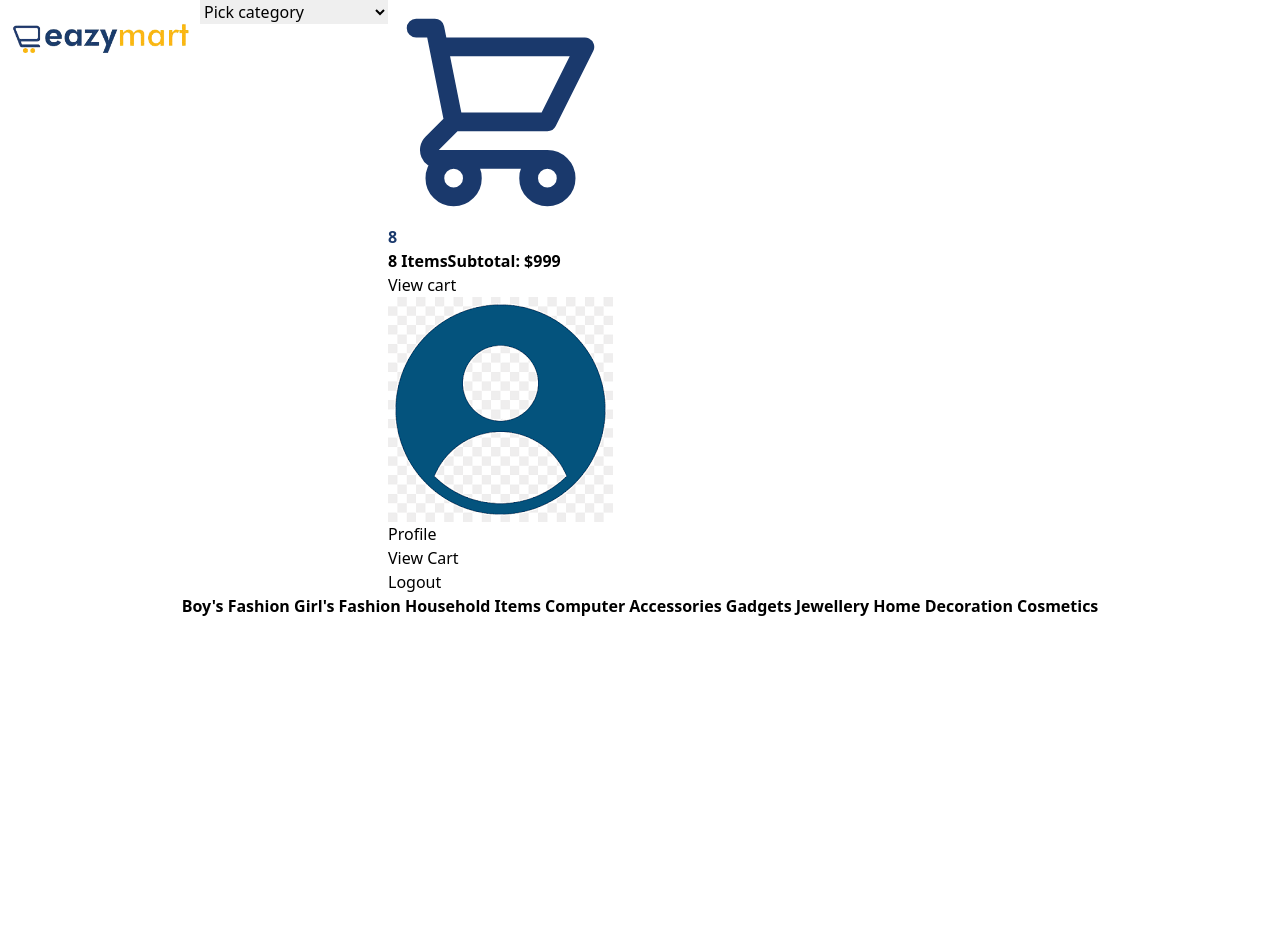
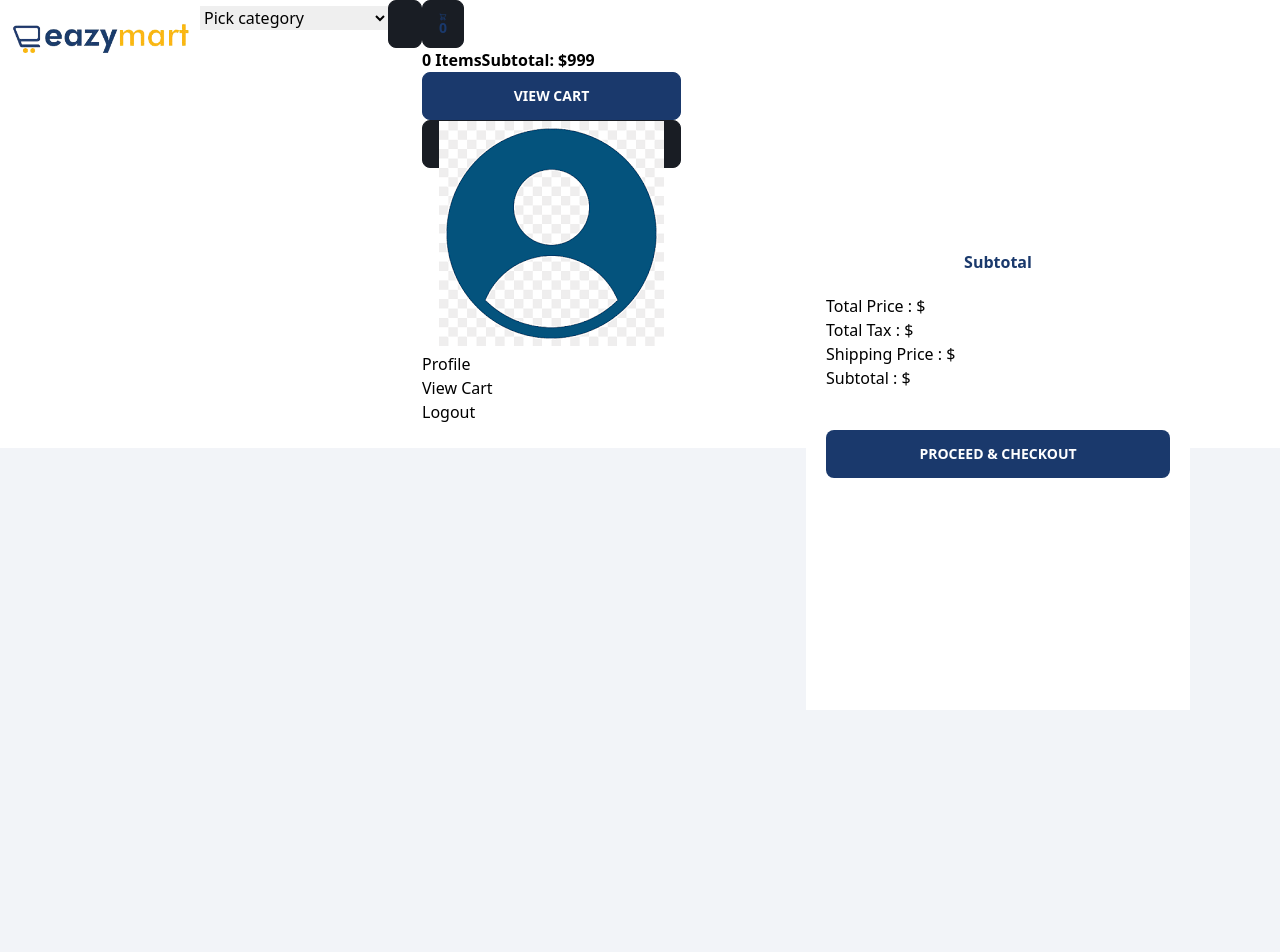
Before and after one commit to Nayem55/EazyMart, a Next.js app: page /cart in a window 1280 px wide. Before the commit this address had no page. Shown: the top 952 px of the page. Built offline with nearby package versions, Linux system fonts and the light colour scheme.

Commit message:
added cart page and implemented post and delete operation

```diff
--- /dev/null
+++ b/Components/CartProduct.js
@@ -0,0 +1,41 @@
+import style from '../styles/CartProduct.module.css'
+import { FontAwesomeIcon } from "@fortawesome/react-fontawesome";
+import {faTrash} from '@fortawesome/free-solid-svg-icons'
+
+const CartProduct = ({item , loadCart}) => {
+  const handleDelete=(id)=>{
+    fetch(`http://localhost:3000/api/cart/${id}`,{
+      method: "DELETE"
+    });
+    loadCart();
+  }
+    return (
+        <div className={`${style.cartProduct} flex`}>
+          <img src={item.img} alt="" />
+          <div className="ml-5 text-black">
+            <p>{item.name}</p>
+            <p>Price : ${item.price}</p>
+            <div className="form-control">
+              <div className="input-group">
+                <select className="select select-bordered border-primary">
+                  <option disabled selected>
+                    Pick size
+                  </option>
+                  <option>S</option>
+                  <option>M</option>
+                  <option>L</option>
+                  <option>XL</option>
+                  <option>XXL</option>
+                </select>
+              </div>
+            </div>
+            Quantity : {item?.quantity}
+          </div>
+          <button onClick={()=>handleDelete(item.id)} className='btn bg-white border-none hover:bg-white text-xl text-error hover:text-black ml-auto  cursor-pointer'>
+          <FontAwesomeIcon className="" icon={faTrash}></FontAwesomeIcon>
+          </button>
+        </div>
+      );
+}
+
+export default CartProduct
--- a/Components/Shared/Navbar.js
+++ b/Components/Shared/Navbar.js
@@ -4,8 +4,10 @@ import profile from "../../public/Images/profile .png";
 import Image from "next/image";
 import { useState } from "react";
 import { useRouter } from "next/router";
+import useCart from "@/Hooks/useCart";
 const Navbar = () => {
   const [searchText,setSearchText] = useState()
+  const [cart] = useCart()
   const router = useRouter()
   return (
     <div className="lg:sticky top-0 w-full z-10">
@@ -85,7 +87,7 @@ const Navbar = () => {
                   />
                 </svg>
                 <span className="badge bg-accent text-primary font-bold border-none badge-md text-lg indicator-item">
-                  8
+                  {cart.length}
                 </span>
               </div>
             </label>
@@ -94,12 +96,12 @@ const Navbar = () => {
               className="mt-3 card card-compact dropdown-content w-52 bg-base-100 shadow"
             >
               <div className="card-body border border-accent rounded-box">
-                <span className="font-bold text-lg text-black">8 Items</span>
+                <span className="font-bold text-lg text-black">{cart.length} Items</span>
                 <span className="text-accent font-bold">
                   Subtotal: $999
                 </span>
                 <div className="card-actions">
-                  <button className="btn btn-primary btn-block text-white">
+                  <button onClick={()=>router.push("/cart")} className="btn btn-primary btn-block text-white">
                     <Link href="/cart">View cart</Link>
                   </button>
                 </div>
--- /dev/null
+++ b/Hooks/useCart.js
@@ -0,0 +1,17 @@
+import { useEffect, useState } from "react";
+
+const useCart=()=>{
+    const [cart, setCart] = useState([]);
+    useEffect(() => {
+        fetch('/api/cart')
+        .then((res) => res.json())
+        .then((data) => setCart(data));
+    }, []);
+    const loadCart=()=>{
+        fetch('/api/cart')
+        .then((res) => res.json())
+        .then((data) => setCart(data));
+    }
+    return [cart ,loadCart]
+}
+export default useCart;
--- /dev/null
+++ b/cartDb.js
@@ -0,0 +1 @@
+export const cartDb = []
--- a/pages/BoysFashion.js
+++ b/pages/BoysFashion.js
@@ -1,8 +1,10 @@
 import Product from "@/Components/Product";
 import useProduct from "../Hooks/useProduct";
+import useCart from "@/Hooks/useCart";
 
 const BoysFashion = () => {
     const [products] = useProduct();
+    const [loadCart] = useCart()
     const boysfashion = products.filter(
       (product) => product.category === "Boy's Fashion"
     );
@@ -11,7 +13,7 @@ const BoysFashion = () => {
       <h1 className="text-primary text-center text-4xl my-10 font-bold">Boy's Fashion</h1>
            <div className="bg-secondary flex flex-wrap justify-center p-[20px]">
         {boysfashion.map((product) => (
-          <Product product={product}></Product>
+          <Product loadCart={loadCart} product={product}></Product>
         ))}
       </div>
       </div>
--- /dev/null
+++ b/pages/api/cart/[productId].js
@@ -0,0 +1,11 @@
+import { cartDb } from "@/cartDb";
+
+export default function getCart(req,res) {
+        const {productId} = req.query;
+        const deletedProduct = cartDb.find(product=>product.id == parseInt(productId))
+        const index = cartDb.findIndex((product=>product.id==parseInt(productId)))
+
+        cartDb.splice(index, 1);
+
+        res.status(200).json(deletedProduct);
+}
--- /dev/null
+++ b/pages/api/cart/index.js
@@ -0,0 +1,12 @@
+import { cartDb } from "@/cartDb";
+
+export default function getCart(req,res) {
+    if(req.method === "GET"){
+        res.status(200).json(cartDb)
+    }else if( req.method === "POST"){
+        const product = req.body.product;
+        cartDb.push(product)
+        res.status(201).json(product)
+    }
+
+}
--- /dev/null
+++ b/pages/cart/index.js
@@ -0,0 +1,31 @@
+import CartProduct from "@/Components/CartProduct";
+import useCart from "@/Hooks/useCart";
+import style from '../../styles/Cart.module.css'
+
+const Cart = () => {
+  const [cart,loadCart] = useCart();
+
+  return (
+    <div className={`${style.cart} grid bg-secondary`}>
+      <div className="productDetails">
+        {cart.map((item) => (
+          <CartProduct loadCart={loadCart} item={item}></CartProduct>
+        ))}
+      </div>
+      <div className={`${style.subtotal} text-black`}>
+        <p className="text-center text-primary font-bold">Subtotal</p>
+        <div className="mt-5">
+          <p>Total Price : ${}</p>
+          <p>Total Tax : ${}</p>
+          <p>Shipping Price : ${}</p>
+          <p>Subtotal : ${}</p>
+        </div>
+        <button className="btn btn-primary mt-10 text-white btn-block hover:bg-accent border-none">
+          Proceed & checkout
+        </button>
+      </div>
+    </div>
+  );
+};
+
+export default Cart;
--- /dev/null
+++ b/styles/Cart.module.css
@@ -0,0 +1,18 @@
+.cart {
+  padding: 50px;
+  display: grid;
+  grid-template-columns: 3fr 2fr;
+  height: 100vh;
+  overflow: scroll;
+}
+
+.subtotal {
+  position: fixed;
+  top: 200px;
+  right: 60px;
+  margin: 30px;
+  padding: 20px;
+  width: 30%;
+  height: 60%;
+  background: white;
+}
--- /dev/null
+++ b/styles/CartProduct.module.css
@@ -0,0 +1,8 @@
+.cartProduct {
+  background: white;
+  margin: 30px;
+  padding: 10px;
+}
+.cartProduct img {
+  width: 150px;
+}
```
Also changed, not shown: Components/Product.js (+6 -1 lines).
